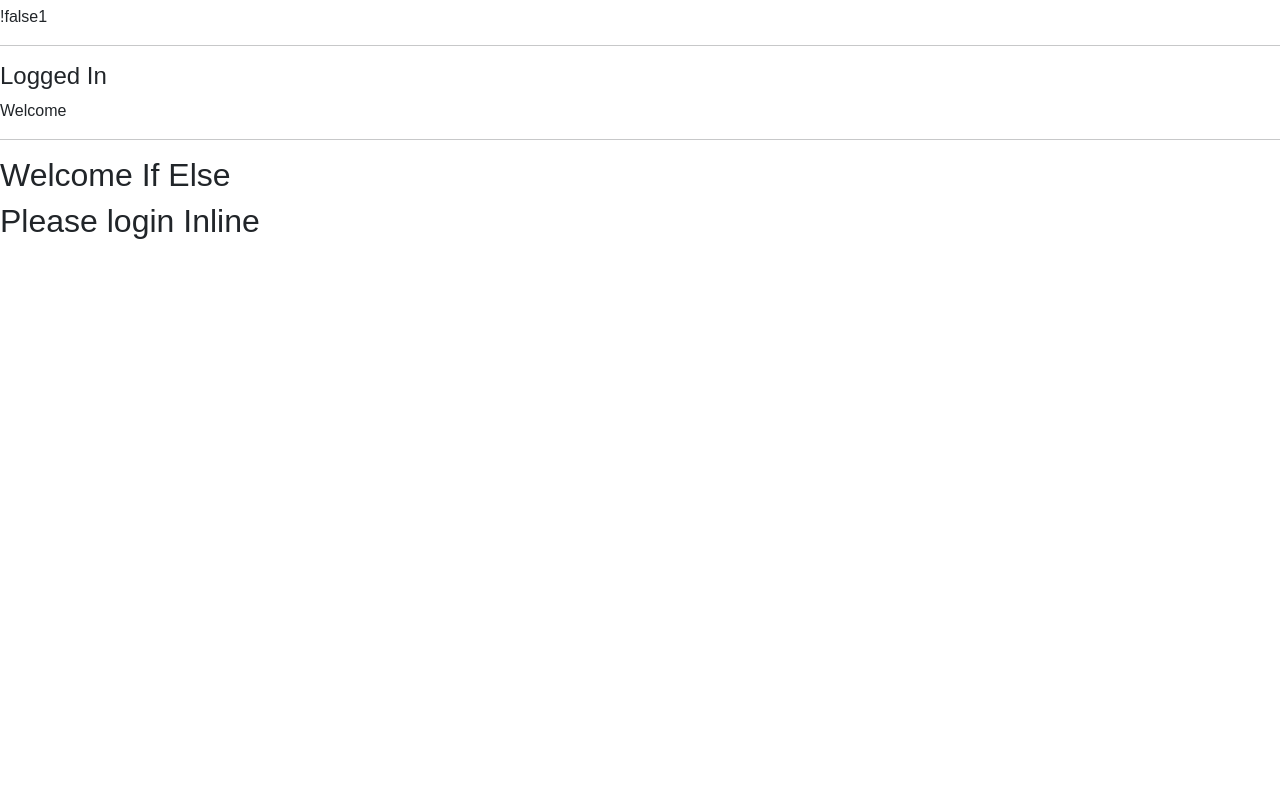
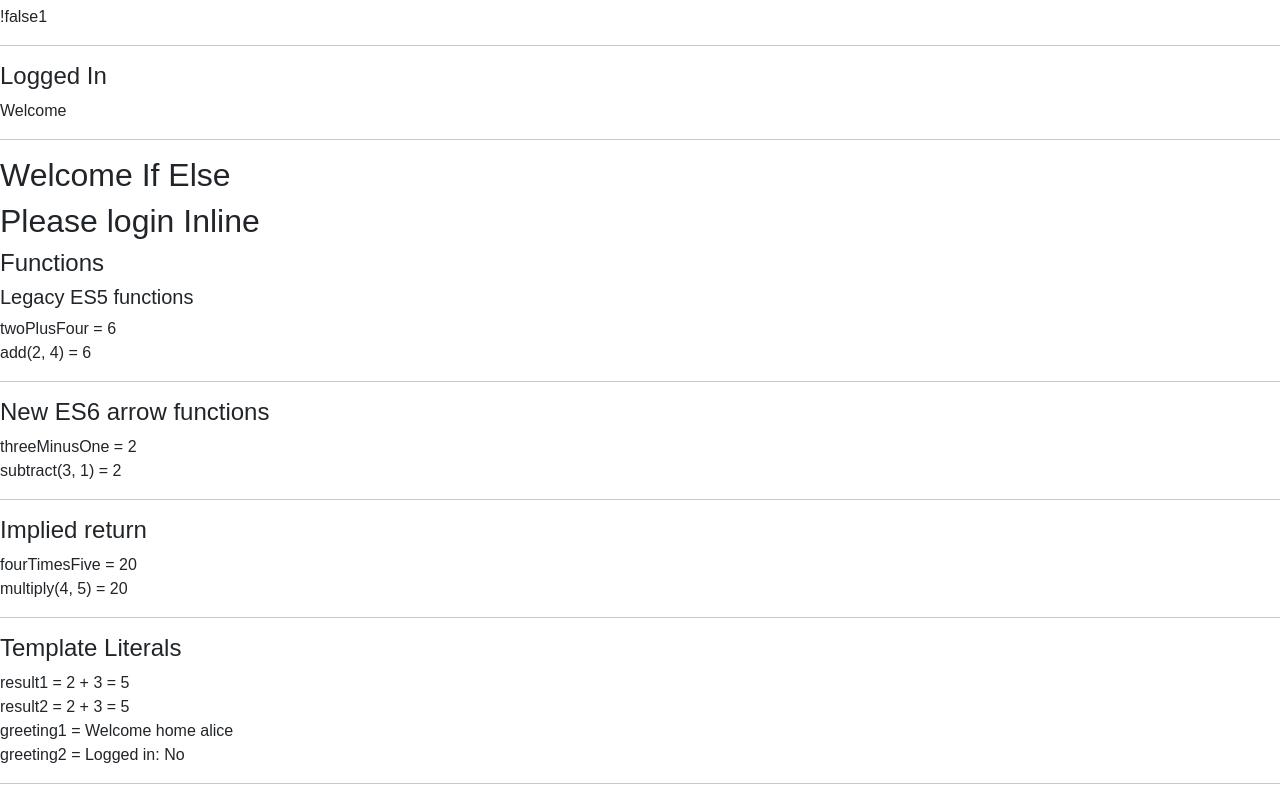
Before and after one commit to Tommytian993/coursework-cs4530, a React (Create React App) app: page /#/Labs/Lab3 in a window 1280 px wide. Shown: the part 661-1461 px from the top of the page. Before the commit the page ends 910 px from the top, so only its background shows below. Built offline with nearby package versions, Linux system fonts and the light colour scheme.

Commit message:
feat(lab3): add function components (LegacyFunctions, ArrowFunctions, ImpliedReturn, TemplateLiterals)

```diff
--- /dev/null
+++ b/src/Labs/Lab3/ArrowFunctions.tsx
@@ -0,0 +1,14 @@
+const subtract = (a: number, b: number) => {
+  return a - b;
+};
+export default function ArrowFunctions() {
+  const threeMinusOne = subtract(3, 1);
+  console.log(threeMinusOne);
+  return (
+    <div id="wd-arrow-functions">
+      <h4>New ES6 arrow functions</h4>
+      threeMinusOne = {threeMinusOne}   <br />
+      subtract(3, 1) = {subtract(3, 1)} <hr />
+    </div>
+  );
+}
--- /dev/null
+++ b/src/Labs/Lab3/ImpliedReturn.tsx
@@ -0,0 +1,12 @@
+export default function ImpliedReturn() {
+  const multiply = (a: number, b: number) => a * b;
+  const fourTimesFive = multiply(4, 5);
+  console.log(fourTimesFive);
+  return (
+    <div id="wd-implied-return">
+      <h4>Implied return</h4>
+      fourTimesFive = {fourTimesFive}<br />
+      multiply(4, 5) = {multiply(4, 5)} <hr />
+    </div>
+  );
+}
--- /dev/null
+++ b/src/Labs/Lab3/LegacyFunctions.tsx
@@ -0,0 +1,15 @@
+function add(a: number, b: number) {
+  return a + b;
+}
+export default function LegacyFunctions() {
+  const twoPlusFour = add(2, 4);
+  console.log(twoPlusFour);
+  return (
+    <div id="wd-legacy-functions">
+      <h4>Functions</h4>
+      <h5>Legacy ES5 functions</h5>
+      twoPlusFour = {twoPlusFour}    <br />
+      add(2, 4) = {add(2, 4)}        <hr />
+    </div>
+  );
+}
--- /dev/null
+++ b/src/Labs/Lab3/TemplateLiterals.tsx
@@ -0,0 +1,18 @@
+export default function TemplateLiterals() {
+  const five = 2 + 3;
+  const result1 = "2 + 3 = " + five;
+  const result2 = `2 + 3 = ${2 + 3}`;
+  const username = "alice";
+  const greeting1 = `Welcome home ${username}`;
+  const loggedIn = false;
+  const greeting2 = `Logged in: ${loggedIn ? "Yes" : "No"}`;
+  return (
+    <div id="wd-template-literals">
+      <h4>Template Literals</h4>
+      result1 = {result1}     <br />
+      result2 = {result2}     <br />
+      greeting1 = {greeting1} <br />
+      greeting2 = {greeting2} <hr />
+    </div>
+  );
+}
--- a/src/Labs/Lab3/index.tsx
+++ b/src/Labs/Lab3/index.tsx
@@ -5,6 +5,10 @@ import IfElse from "./IfElse";
 import TernaryOperator from "./TernaryOperator";
 import ConditionalOutputIfElse from "./ConditionalOutputIfElse";
 import ConditionalOutputInline from "./ConditionalOutputInline";
+import LegacyFunctions from "./LegacyFunctions";
+import ArrowFunctions from "./ArrowFunctions";
+import ImpliedReturn from "./ImpliedReturn";
+import TemplateLiterals from "./TemplateLiterals";
 
 export default function Lab3() {
   return (
@@ -17,6 +21,10 @@ export default function Lab3() {
       <TernaryOperator/>
       <ConditionalOutputIfElse/>
       <ConditionalOutputInline/>
+      <LegacyFunctions/>
+      <ArrowFunctions/>
+      <ImpliedReturn/>
+      <TemplateLiterals/>
     </div>
   );
 }
```
